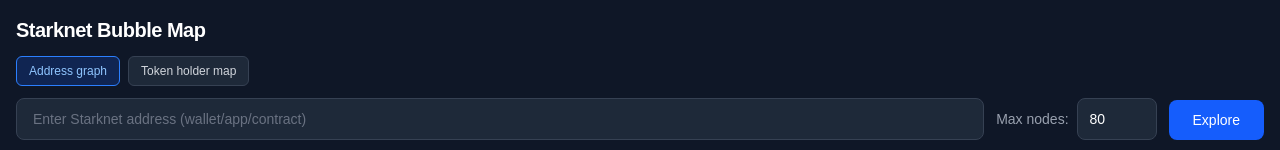
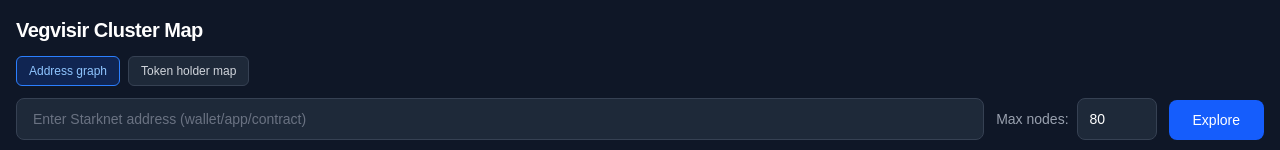
Before and after one commit to GravitySignal/vegvisir-cluster-map, a Next.js app: page / in a window 1280 px wide. Shown: the top 150 px of the page. Built offline with nearby package versions, Linux system fonts and the light colour scheme.

Commit message:
chore: rename app branding to Vegvisir Cluster Map

```diff
--- a/src/app/layout.tsx
+++ b/src/app/layout.tsx
@@ -13,8 +13,9 @@
 });
 
 export const metadata: Metadata = {
-  title: "Starknet Bubble Map",
-  description: "Visualize token holder distribution on Starknet",
+  title: "Vegvisir Cluster Map",
+  description:
+    "Investigate Starknet address clusters, funding paths, and token flows with interactive bubble maps.",
 };
 
 export default function RootLayout({
--- a/src/app/page.tsx
+++ b/src/app/page.tsx
@@ -142,7 +142,7 @@
         <div className="max-w-7xl mx-auto px-4 py-4">
           <div className="flex flex-col gap-3">
             <h1 className="text-xl font-bold text-white tracking-tight">
-              Starknet Bubble Map
+              Vegvisir Cluster Map
             </h1>
             <TokenInput onSubmit={handleSubmitGraph} isLoading={isLoading} />
           </div>
```
